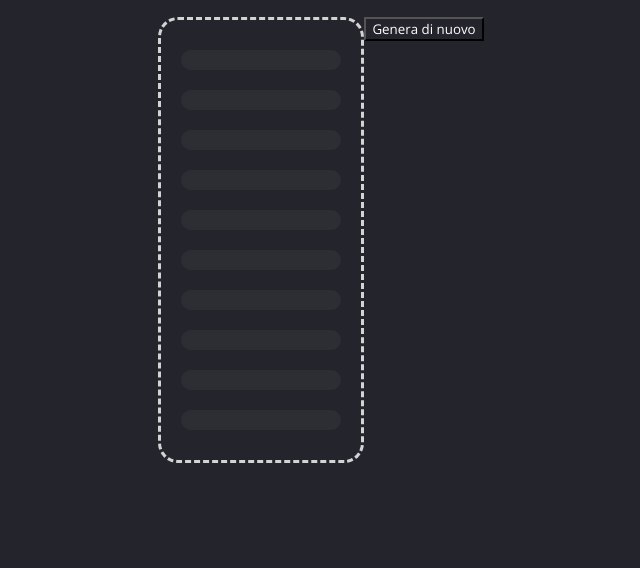
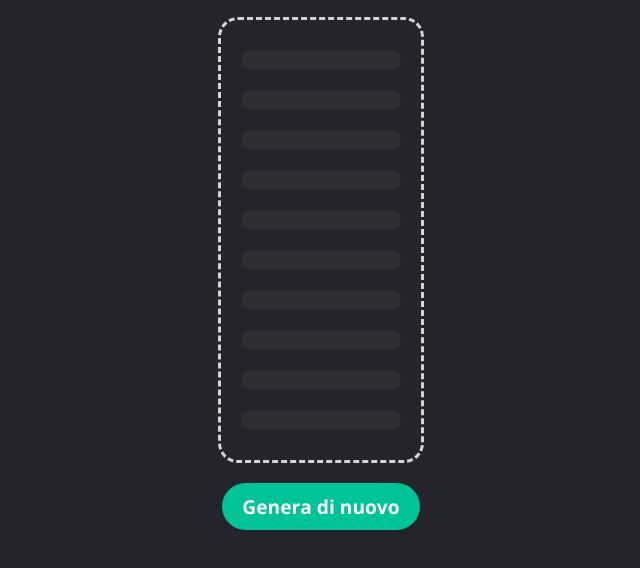
Before and after one commit to anilraj-rgb/js-email-list, a plain HTML site: page index.html in a window 1280 px wide. Shown: the part 94-662 px from the top of the page, without its empty margins (319-959 px from the left). Drawn offline with nearby package versions, Linux system fonts and the light colour scheme.

Commit message:
[UPD] put the const

```diff
--- a/css/style.css
+++ b/css/style.css
@@ -38,3 +38,33 @@ h1{
     border-radius: 20px;
     background-color: #2D2D34;
 }
+
+.col-100{
+    width: 100%;
+    display: flex;
+    justify-content: center;
+}
+
+button{
+    padding: 10px 20px;
+    margin: 20px 0px;
+    border: none;
+    border-radius: 30px;
+    background-color: rgb(0, 196, 151);
+    color: white;
+    font-size: 1.2em;
+    font-weight: bold;
+    cursor: pointer;
+}
+
+button:hover{
+    background-color: rgb(0, 196, 151, 0.8);
+    transform: scale(1.1);
+    transition: all 0.3s ease-in-out;
+}
+
+.email:hover{
+    background-color: #3e3e46;
+    transform: scale(1.05);
+    transition: all 0.2s ease-in-out;
+}
--- a/js/script.js
+++ b/js/script.js
@@ -0,0 +1,3 @@
+const requestTarget = 'https://flynn.boolean.careers/exercises/api/random/mail'
+const emailContainer = document.getElementById('email-container')
+const button = document.getElementById('generate')
```
